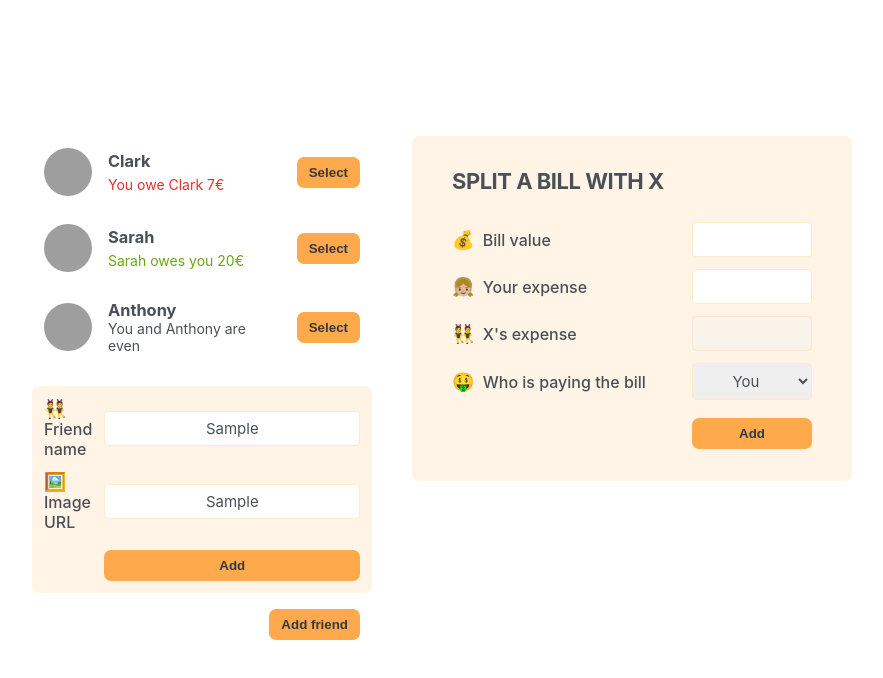
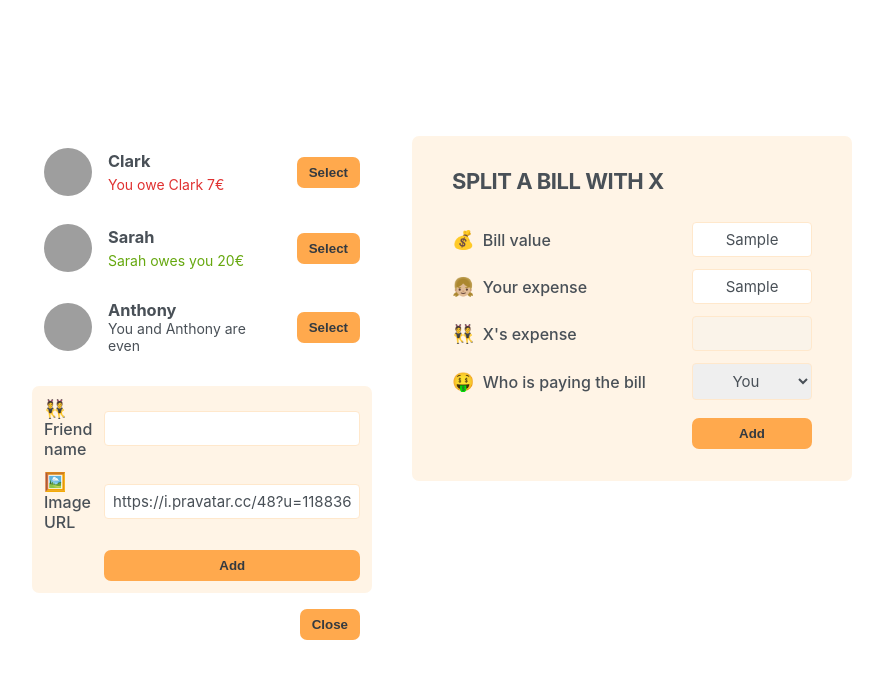
Before and after one commit to Eka1984/eat-n-split, a React (Create React App) app: page / in a window 1280 px wide. Both pictures are taken after typing "Sample", "Sample" into the empty fields and a click on the button "Add friend". Shown: the top 678 px of the page, without its empty margins (198-1081 px from the left). Built offline with nearby package versions, Linux system fonts and the light colour scheme; grey boxes are pictures that could not be loaded.

Commit message:
add add friend functionality

```diff
--- a/src/App.js
+++ b/src/App.js
@@ -1,3 +1,5 @@
+import { useState } from "react";
+
 const initialFriends = [
   {
     id: 118836,
@@ -19,21 +21,42 @@
   },
 ];
 
+function Button({ children, onClick }) {
+  return (
+    <button className="button" onClick={onClick}>
+      {children}
+    </button>
+  );
+}
+
 export default function App() {
+  const [friends, setFriends] = useState(initialFriends);
+  const [showAddFriend, setShowAddFriend] = useState(false);
+
+  function handleShowAddFriend() {
+    setShowAddFriend((show) => !show);
+  }
+
+  function handleAddFriend(friend) {
+    setFriends((friends) => [...friends, friend]);
+    setShowAddFriend(false);
+  }
+
   return (
     <div className="app">
       <div className="sidebar">
-        <FriendsList />
-        <FormAddFriend />
-        <Button>Add friend</Button>
+        <FriendsList friends={friends} />
+        {showAddFriend && <FormAddFriend onAddFriend={handleAddFriend} />}
+        <Button onClick={handleShowAddFriend}>
+          {showAddFriend ? "Close" : "Add friend"}
+        </Button>
       </div>
       <FormSplitBill />
     </div>
   );
 }
 
-function FriendsList() {
-  const friends = initialFriends;
+function FriendsList({ friends }) {
   return (
     <ul>
       {friends.map((friend) => (
@@ -65,18 +88,46 @@
   );
 }
 
-function Button({ children }) {
-  return <button className="button">{children}</button>;
-}
+function FormAddFriend({ onAddFriend }) {
+  const [name, setName] = useState("");
+  const [image, setImage] = useState("https://i.pravatar.cc/48?u=118836");
 
-function FormAddFriend() {
+  function handleSubmit(e) {
+    e.preventDefault();
+
+    if (!name || !image) return;
+
+    const id = crypto.randomUUID();
+    const newFriend = {
+      id,
+      name,
+      image: `${image}?=${id}`,
+      balance: 0,
+    };
+
+    onAddFriend(newFriend);
+
+    console.log(newFriend);
+
+    setName("");
+    setImage("https://i.pravatar.cc/48?u=118836");
+  }
+
   return (
-    <form className="form-add-friend">
+    <form className="form-add-friend" onSubmit={handleSubmit}>
       <label>👯 Friend name </label>
-      <input type="text"></input>
+      <input
+        type="text"
+        value={name}
+        onChange={(e) => setName(e.target.value)}
+      ></input>
 
       <label>🖼️ Image URL</label>
-      <input type="text"></input>
+      <input
+        type="text"
+        value={image}
+        onChange={(e) => setImage(e.target.value)}
+      ></input>
 
       <Button>Add</Button>
     </form>
```
